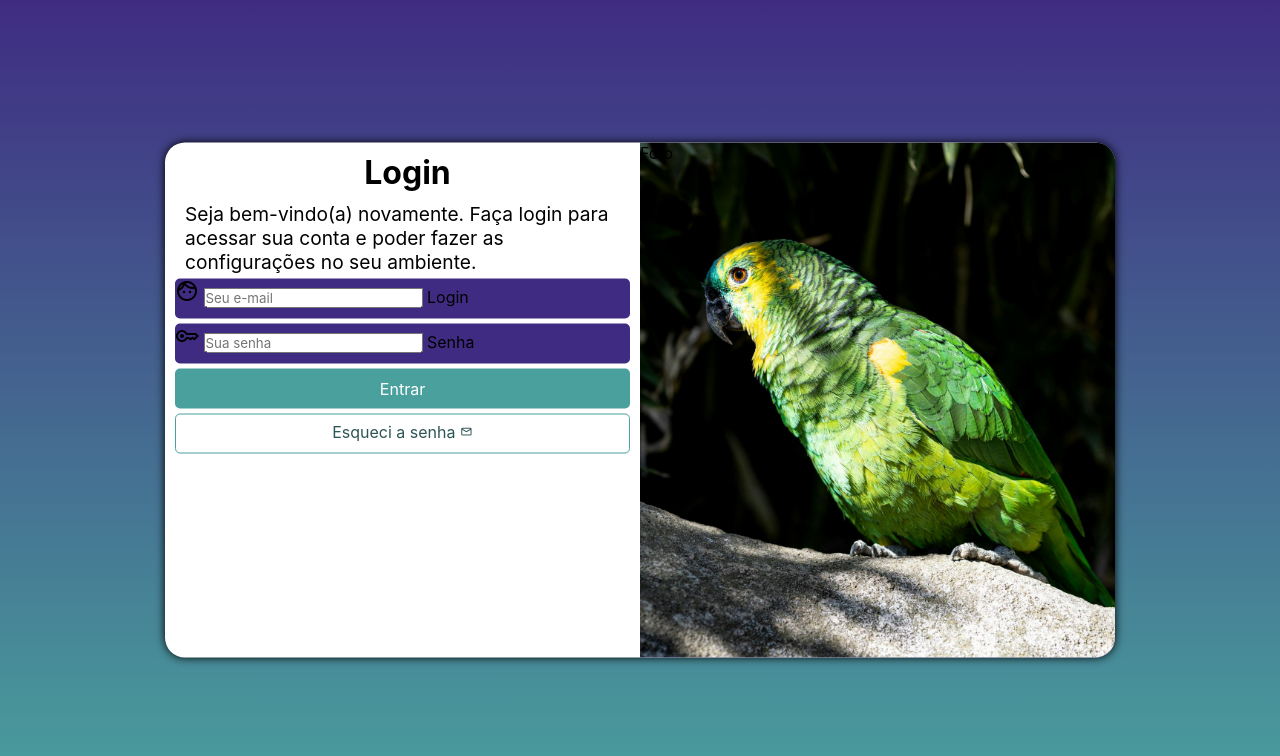
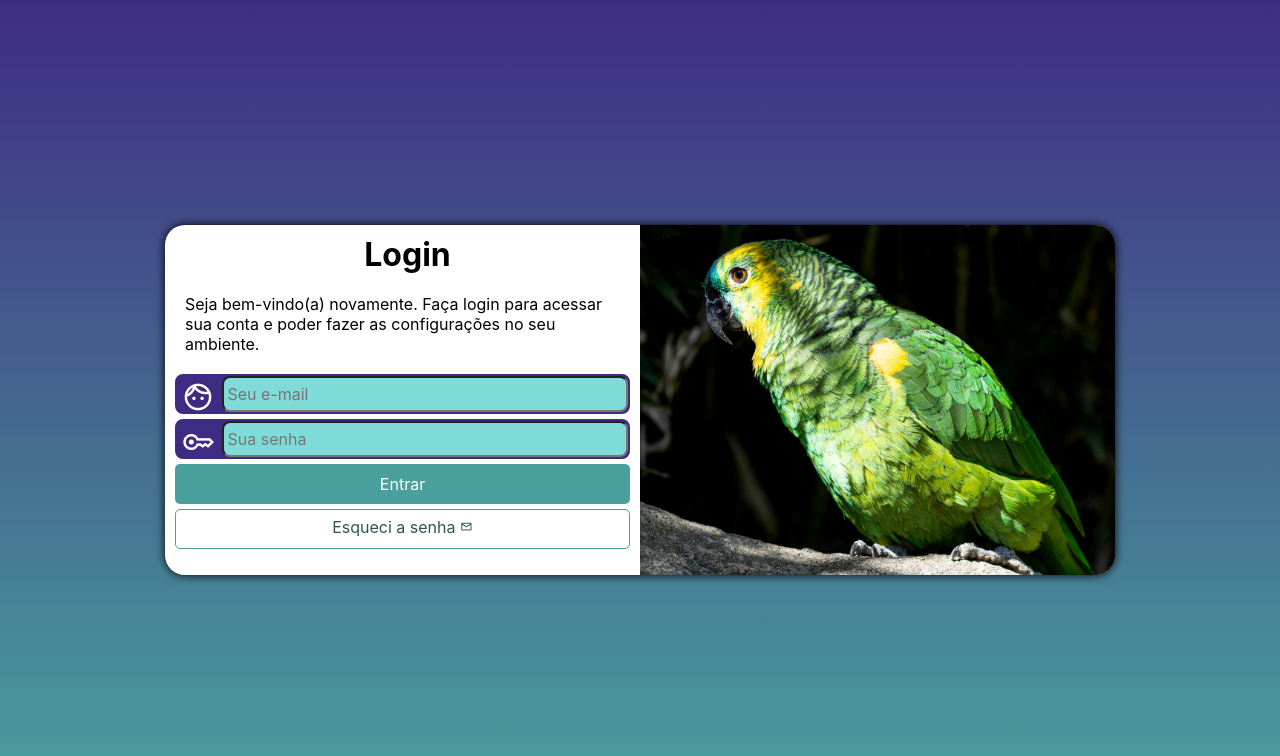
Before and after one commit to Edu-Figueira/projeto-login, a plain HTML site: page index.html in a window 1280 px wide. Drawn offline with nearby package versions, Linux system fonts and the light colour scheme.

Commit message:
projeto finalizado com transformações no fim dos seletores

```diff
--- a/estilos/media-query.css
+++ b/estilos/media-query.css
@@ -8,6 +8,7 @@
 
     section#login {
         width: 80vw;
+        height: 280px;
     }
 
     section#login > div#imagem {
@@ -21,7 +22,7 @@
     }
 
     div.campo label {
-        display: inline-block;
+        display: none;
     }
 }
 
@@ -33,6 +34,7 @@
 
     section#login {
         width: 950px;
+        height: 350px;
     }
 
     section#login > div#imagem {
@@ -51,10 +53,11 @@
     }
 
     div#formulario > p {
-        font-size: 1.2em;
+        font-size: 1em;
+        margin: 20px 0px;
     }
 
     div.campo label {
-        display: inline-block;
+        display: none;
     }
 }
--- a/estilos/style.css
+++ b/estilos/style.css
@@ -29,7 +29,6 @@ section#login {
     position: absolute; /*para podermos colocar no meio da tela, lembra?*/
     top: 50%;
     left: 50%;
-    transform: translate(-50%, -50%);
     overflow: hidden;
 
     background-color: white;
@@ -38,6 +37,7 @@ section#login {
     border-radius: 20px;
     box-shadow: 0px 0px 10px rgb(0, 0, 0.450);
 
+    transform: translate(-50%, -50%);
     transition: width 1s, height 1s;
     transition-timing-function: ease;
 }
@@ -70,15 +70,39 @@ div#formulario > p {
 
 form > div.campo {
     background-color: #3f2c82;
+    border: 2px solid #3f2c82;
     display: block;
     width: 100%;
     height: 40px;
-    border-radius: 5px;
+    border-radius: 8px;
     margin: 5px 0px;
 }
 
 div.campo label {
     display: none;
+}
+
+div.campo > span.material-symbols-outlined {
+    color: white;
+    /*background-color: black;*/
+    font-size: 2em;
+    width: 40px;
+    padding: 5px;
+}
+
+div.campo > input {
+    background-color: #7fdbd8;
+    font-size: 1em;
+    width: calc(100% - 45px); /*css calcula para fazer o encaixe perfeito*/
+    height: 100%;
+    border-radius: 8px;
+    padding: 4px;
+    transform: translateY(-13px);
+}
+
+div.campo > input:focus-within { /*dá foco ao campo ao clicar nele*/
+    background-color: white;
+    border: none;
 }
 
 form > input[type=submit] {
```
